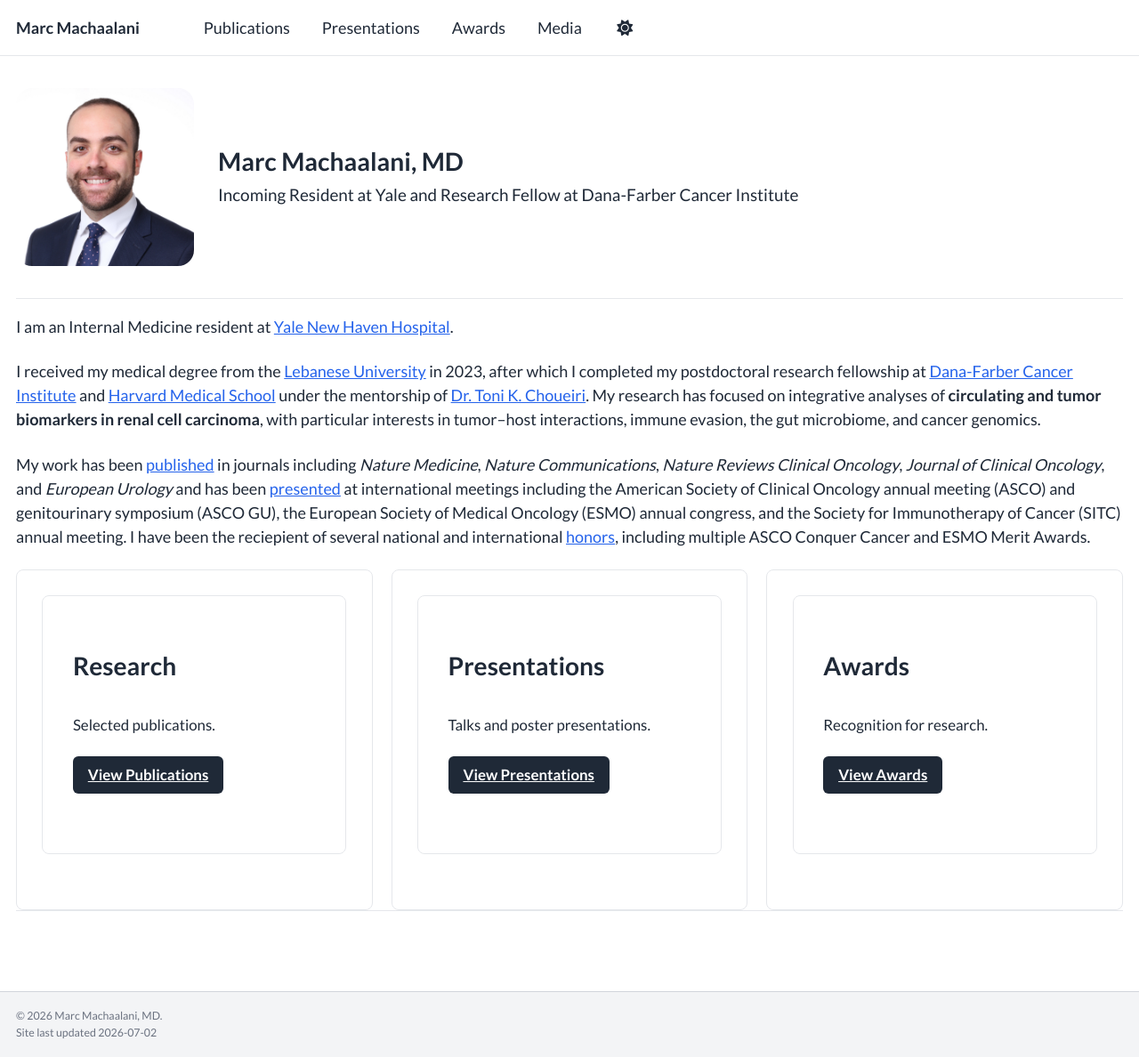
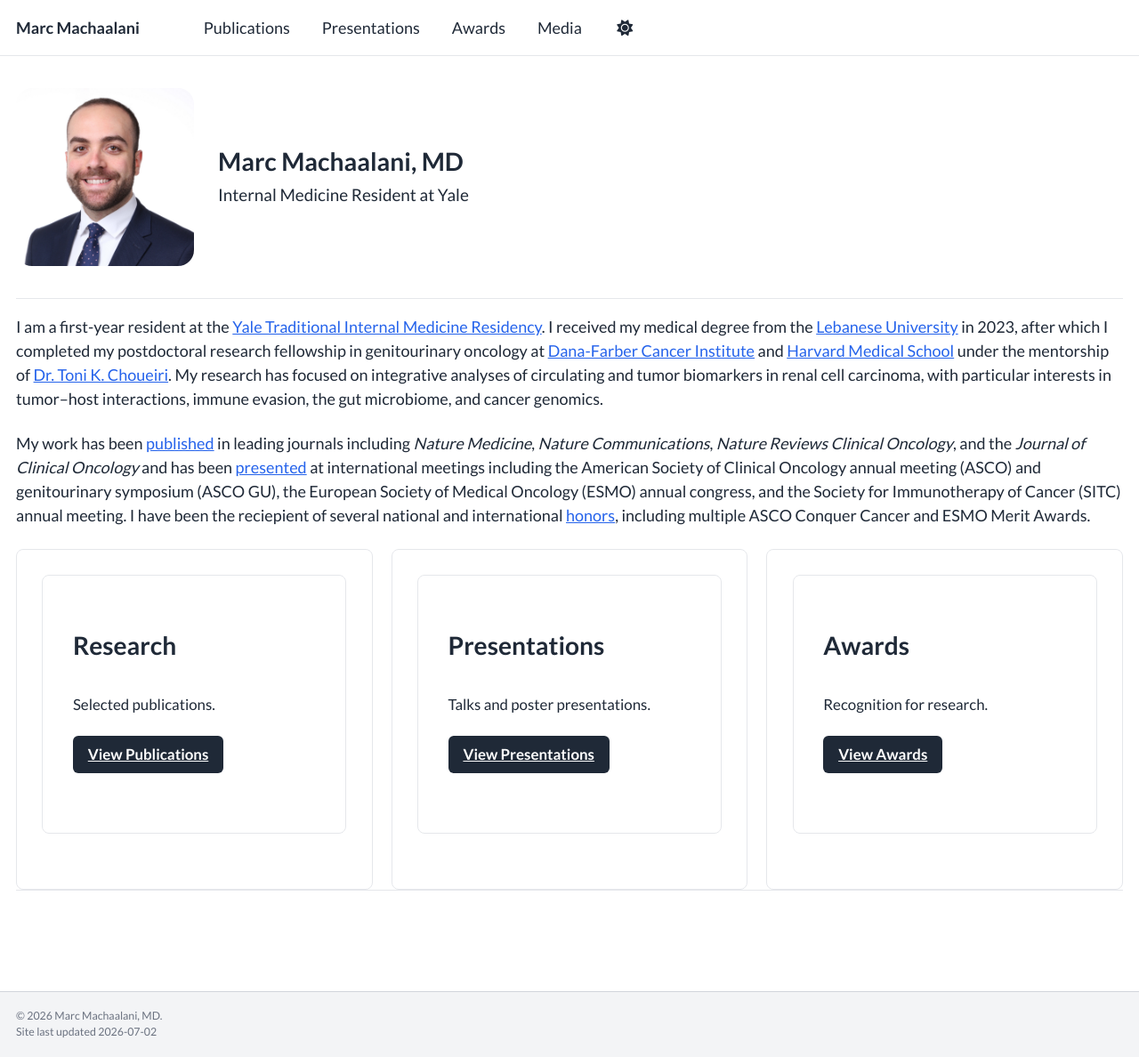
Before and after one commit to MarcMachaalani/marcmachaalani.github.io, a Jekyll site: the page built from _pages/about.md, in a window 1280 px wide and 1188 px high. Shown: the whole window at 89% size. Built offline with Jekyll 4.4.1, drawn with Linux system fonts in a browser that asks for light colours; a script bundle is joined from its source files by our own code; library files that are not in the unit come from our copies.

Commit message:
Update about.md

```diff
--- a/_pages/about.md
+++ b/_pages/about.md
@@ -33,7 +33,7 @@ feature_row:
   <div>
     <h1 style="margin:0;">Marc Machaalani, MD</h1>
     <p style="margin:0.35rem 0 0 0; font-size:1.05rem;">
-      Incoming Resident at Yale and Research Fellow at Dana-Farber Cancer Institute
+      Internal Medicine Resident at Yale
     </p>
   </div>
 </div>
@@ -41,10 +41,8 @@ feature_row:
 
 
 
-I am an Internal Medicine resident at [Yale New Haven Hospital](https://medicine.yale.edu/internal-medicine/education/residency/).
+I am a first-year resident at the [Yale Traditional Internal Medicine Residency](https://medicine.yale.edu/internal-medicine/education/residency/). I received my medical degree from the [Lebanese University](http://medicine.ul.edu.lb/) in 2023, after which I completed my postdoctoral research fellowship in genitourinary oncology at [Dana-Farber Cancer Institute](https://labs.dana-farber.org/choueirilab/people/marc-machaalani-md/) and [Harvard Medical School](https://connects.catalyst.harvard.edu/Profiles/display/Person/217637/) under the mentorship of [Dr. Toni K. Choueiri](https://labs.dana-farber.org/choueirilab/). My research has focused on integrative analyses of circulating and tumor biomarkers in renal cell carcinoma, with particular interests in tumor–host interactions, immune evasion, the gut microbiome, and cancer genomics.
 
-I received my medical degree from the [Lebanese University](http://medicine.ul.edu.lb/) in 2023, after which I completed my postdoctoral research fellowship at [Dana-Farber Cancer Institute](https://labs.dana-farber.org/choueirilab/people/marc-machaalani-md/) and [Harvard Medical School](https://connects.catalyst.harvard.edu/Profiles/display/Person/217637/) under the mentorship of [Dr. Toni K. Choueiri](https://labs.dana-farber.org/choueirilab/). My research has focused on integrative analyses of **circulating and tumor biomarkers in renal cell carcinoma**, with particular interests in tumor–host interactions, immune evasion, the gut microbiome, and cancer genomics.
-
-My work has been [published](/publications/) in journals including *Nature Medicine*, *Nature Communications*, *Nature Reviews Clinical Oncology*, *Journal of Clinical Oncology*, and *European Urology* and has been [presented](/talks/) at international meetings including the American Society of Clinical Oncology annual meeting (ASCO) and genitourinary symposium (ASCO GU), the European Society of Medical Oncology (ESMO) annual congress, and the Society for Immunotherapy of Cancer (SITC) annual meeting. I have been the reciepient of several national and international [honors](/awards/), including multiple ASCO Conquer Cancer and ESMO Merit Awards.
+My work has been [published](/publications/) in leading journals including *Nature Medicine*, *Nature Communications*, *Nature Reviews Clinical Oncology*, and the *Journal of Clinical Oncology* and has been [presented](/talks/) at international meetings including the American Society of Clinical Oncology annual meeting (ASCO) and genitourinary symposium (ASCO GU), the European Society of Medical Oncology (ESMO) annual congress, and the Society for Immunotherapy of Cancer (SITC) annual meeting. I have been the reciepient of several national and international [honors](/awards/), including multiple ASCO Conquer Cancer and ESMO Merit Awards.
 
 {% include feature_row %}
```
